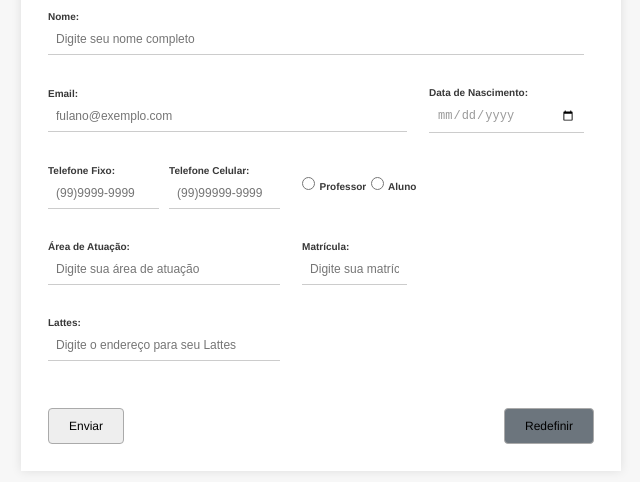
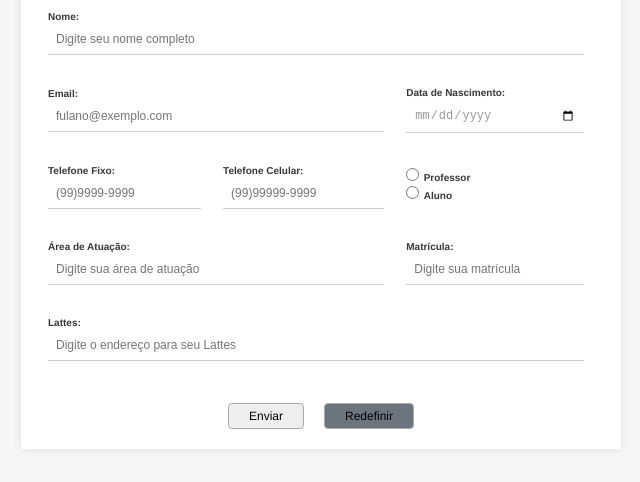
Before and after one commit to AndreiaRizzo/LaboratorioEngenhariaSoftware, a plain HTML site: page Semana04/semana04.html in a window 1280 px wide. Shown: the part 122-604 px from the top of the page, without its empty margins (319-959 px from the left). Drawn offline with Linux system fonts and the light colour scheme.

Commit message:
style ok

```diff
--- a/Semana04/semana04.html
+++ b/Semana04/semana04.html
@@ -45,7 +45,8 @@
                   <input type="tel" id="telefone-fixo" placeholder="(99)9999-9999" required onblur="validarTelefoneFixo()" />
                   <small class="error" id="telefone-fixo-erro">Telefone fixo inválido</small>
                 </div>
-
+              </td>
+              <td>
                 <div class="form-group">
                   <label for="telefone-celular">Telefone Celular:</label>
                   <input type="tel" id="telefone-celular" placeholder="(99)99999-9999" required onblur="validarTelefoneCelular()" />
@@ -57,23 +58,28 @@
             <td>
               <div class="form-group">
                 <div class="radio-group">
+                  <div>
                     <input type="radio" id="professor" name="tipo" value="Professor" required onclick="alternarCampos()" />
                     <label for="professor">Professor</label>
+                  </div>
+                  <div>
                     <input type="radio" id="aluno" name="tipo" value="Aluno" required onclick="alternarCampos()" />
                     <label for="aluno">Aluno</label>
+                  </div>
                 </div>
               </div>
             </td>
           </tr>
           <tr>
-            <td id="curso-ou-area">
+            <td id="curso-ou-area" colspan='2'>
               <div class="form-group">
+
                 <label for="area">Área de Atuação:</label>
                 <input type="text" id="area" placeholder="Digite sua área de atuação" />
                 <small class="error" id="area-erro">Campo obrigatório</small>
               </div>
             </td>
-            <td id="matricula-container">
+            <td id="matricula-container" colspan='1'>
               <div class="form-group">
                 <label for="matricula">Matrícula:</label>
                 <input type="text" id="matricula" placeholder="Digite sua matrícula" required onblur="validarMatricula()" />
@@ -82,23 +88,18 @@
             </td>
           </tr>
           <tr id="lattes-container">
-            <td>
+            <td colspan ='3'>
               <div class="form-group">
                 <label for="lattes">Lattes:</label>
                 <input type="url" id="lattes" placeholder="Digite o endereço para seu Lattes" />
               </div>
             </td>
           </tr>
-
-          <tr>
-            <td colspan='3'>
+        </table>
         <div class="button-group">
           <button type="submit">Enviar</button>
           <button type="reset">Redefinir</button>
         </div>
-            </td>
-          </tr>
-        </table>
       </form>
     </div>
 
--- a/Semana04/style.css
+++ b/Semana04/style.css
@@ -77,7 +77,6 @@ input[type="date"] {
   width: 100%;
 }
 
-
 .radio-group {
   display: block;
   align-items: center;
@@ -92,12 +91,14 @@ input[type="date"] {
 
 .button-group {
   display: flex;
-  justify-content: space-between;
-  margin-top: 20px;
+  justify-content: center;
+  align-items: center;
+  gap: 20px; /* Espaço entre os botões */
+  margin-top: 20px; /* Espaçamento opcional acima dos botões */
 }
 
 button {
-  padding: 10px 20px;
+  padding: 5px 20px;
   font-size: 12px;
   font-family: Helvetica, sans-serif;
   background-color: #eee;
```
Lines whose indentation alone changed are shown as unchanged.
